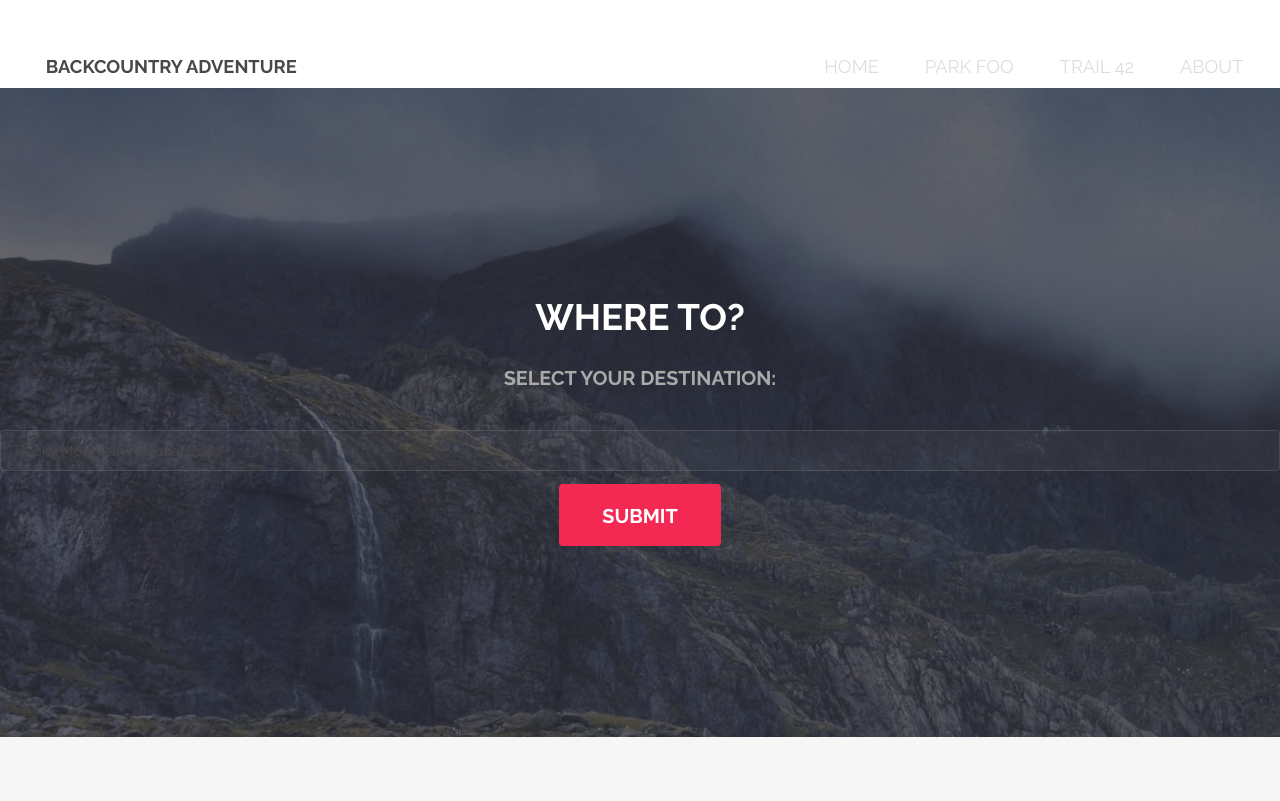
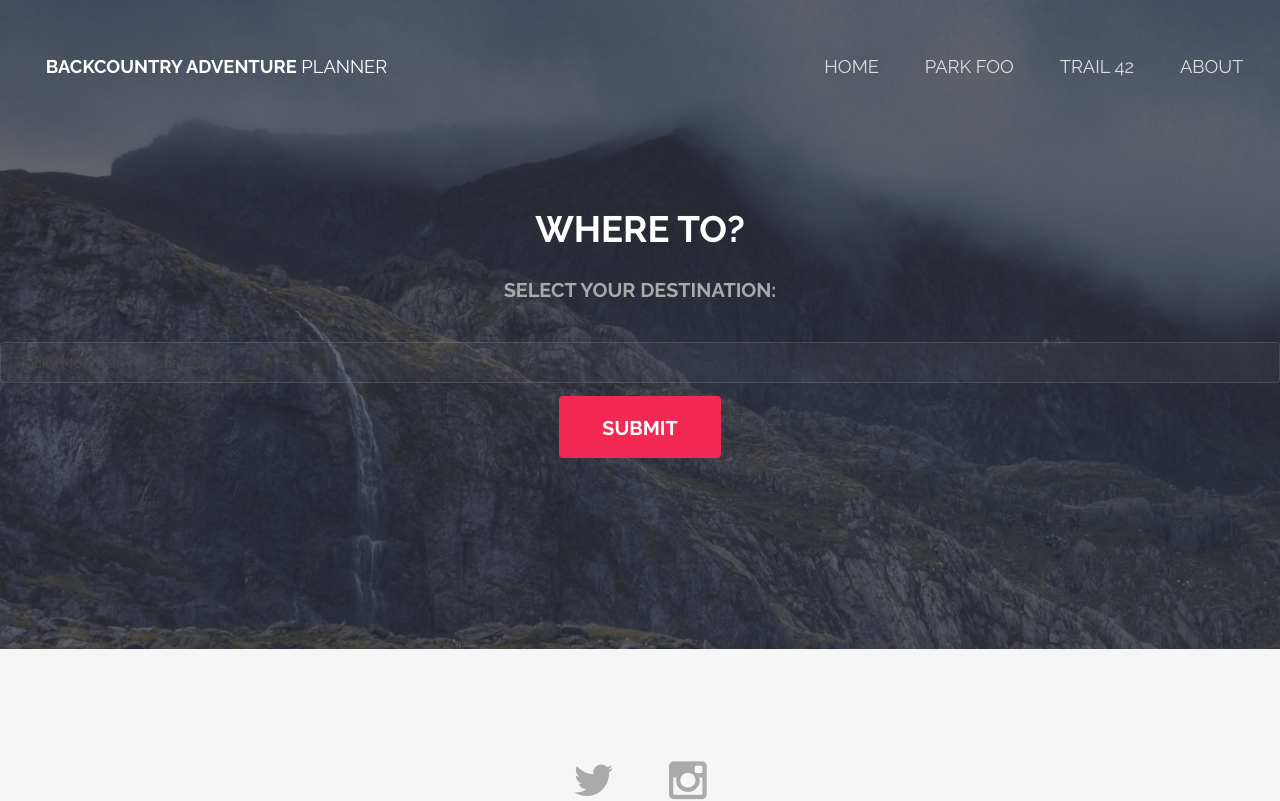
Before and after one commit to polarfoxgirl/backpacking_thing, a React (Create React App) app in the folder web-app/: page / in a window 1280 px wide. Shown: the top 801 px of the page. Built offline with nearby package versions, Linux system fonts and the light colour scheme; no server answers.

Commit message:
Fixed CSS issues with the landing page header

```diff
--- a/web-app/src/App.tsx
+++ b/web-app/src/App.tsx
@@ -4,29 +4,12 @@ import {
   BrowserRouter as Router,
   Switch,
   Route,
-  Link
 } from "react-router-dom";
 
 import AboutInfo from './components/AboutInfo'
 import ParkSelector from './components/ParkSelector'
 import ParkTrails from './components/ParkTrails'
 import TrailDetails from './components/TrailDetails'
-
-function Header() {
-  return (
-    <header id="header" className="alt">
-      <h1><strong>Backcountry Adventure</strong> Planner</h1>
-      <nav id="nav">
-        <ul>
-          <li><Link to="/">Home</Link></li>
-          <li><Link to="/park/Foo">Park Foo</Link></li>
-          <li><Link to="/trail/42">Trail 42</Link></li>
-          <li><Link to="/about">About</Link></li>
-        </ul>
-      </nav>
-    </header>
-  );
-}
 
 function Footer() {
   return (
@@ -47,7 +30,7 @@ function Footer() {
 }
 
 function App() {
-  const [currentMessage, setCurrentMessage] = useState(0);
+  const [currentMessage, setCurrentMessage] = useState("foo");
 
   useEffect(() => {
     fetch('/message').then(res => res.json()).then(data => {
@@ -55,27 +38,15 @@ function App() {
     });
   }, []);
 
-  const [currentTime, setCurrentTime] = useState(0);
-
-  useEffect(() => {
-    fetch('/time').then(res => res.json()).then(data => {
-      setCurrentTime(data.time);
-    });
-  }, []);
-
   return (
     <Router>
-      <div>
-        <Header/>
-
-        <section>
+      <div >
         <Switch>
           <Route path="/park/:name" component={ParkTrails} />
           <Route path="/trail/:tid" component={TrailDetails} />
           <Route path="/about" component={AboutInfo} />
           <Route path="/"component={ParkSelector} />
         </Switch>
-        </section>
 
         <Footer />
       </div>
--- a/web-app/src/assets/css/main.css
+++ b/web-app/src/assets/css/main.css
@@ -2797,7 +2797,7 @@
 		top: 0;
 		width: 100%;
 		z-index: 10000;
-		z-index: 10001;
+    z-index: 10001;
 	}
 
 		#header h1 {
@@ -2891,7 +2891,7 @@
 				top: 2em;
 			}
 
-				#header.alt h1 a {
+				#header.alt h1 strong {
 					color: #FFF;
 				}
 
--- a/web-app/src/components/AboutInfo.tsx
+++ b/web-app/src/components/AboutInfo.tsx
@@ -2,9 +2,13 @@ import React from 'react'
 import { RouteComponentProps } from "react-router-dom";
 import pic01 from '../assets/images/pic01.jpg';
 
+import AltHeader from './AltHeader'
+
 class AboutInfo extends React.Component<RouteComponentProps> {
   render() {
     return (
+      <div>
+        <AltHeader isLanding={false} />
         <section id="main" className="wrapper">
           <div className="container">
 
@@ -20,6 +24,7 @@ class AboutInfo extends React.Component<RouteComponentProps> {
 
           </div>
         </section>
+      </div>
     );
   }
 }
--- /dev/null
+++ b/web-app/src/components/AltHeader.tsx
@@ -0,0 +1,25 @@
+import React, { useState, useEffect } from 'react'
+import {
+  Link
+} from "react-router-dom";
+
+
+function AltHeader(props : {isLanding: boolean}) {
+
+  let cssName = props.isLanding ? "alt" : "";
+  return (
+    <header id="header" className={cssName}>
+      <h1><strong>Backcountry Adventure</strong> Planner</h1>
+      <nav id="nav">
+        <ul>
+          <li><Link to="/">Home</Link></li>
+          <li><Link to="/park/Foo">Park Foo</Link></li>
+          <li><Link to="/trail/42">Trail 42</Link></li>
+          <li><Link to="/about">About</Link></li>
+        </ul>
+      </nav>
+    </header>
+  );
+}
+
+export default AltHeader;
--- a/web-app/src/components/ParkSelector.tsx
+++ b/web-app/src/components/ParkSelector.tsx
@@ -3,10 +3,14 @@ import {
     Redirect,
   } from "react-router-dom";
 
+import AltHeader from './AltHeader'
+
 type ParkSelectState = {
   parkName: string,
   redirect: boolean,
 }
+
+const IS_LANDING_CLASS = "landing";
 
 class ParkSelectForm extends React.Component<{}, ParkSelectState> {
   constructor(props: {}) {
@@ -25,6 +29,15 @@ class ParkSelectForm extends React.Component<{}, ParkSelectState> {
   handleSubmit(event:  React.FormEvent<HTMLFormElement>) {
     this.setState({redirect: true});
     event.preventDefault();
+  }
+
+  componentDidMount() {
+const IS_LANDING_CLASS = "landing";
+    document.body.classList.add(IS_LANDING_CLASS);
+  }
+
+  componentWillUnmount() {
+    document.body.classList.remove(IS_LANDING_CLASS);
   }
 
   render() {
@@ -48,14 +61,16 @@ class ParkSelectForm extends React.Component<{}, ParkSelectState> {
   }
 }
 
-
 class ParkSelector extends React.Component {
     render() {
         return (
-          <section id="banner">
-            <h2>Where to?</h2>
-            <ParkSelectForm/>
-          </section>
+          <div>
+            <AltHeader isLanding={true} />
+            <section id="banner">
+              <h2>Where to?</h2>
+              <ParkSelectForm/>
+            </section>
+          </div>
         );
     }
 }
--- a/web-app/src/components/ParkTrails.tsx
+++ b/web-app/src/components/ParkTrails.tsx
@@ -1,16 +1,21 @@
 import React from 'react'
 import { RouteComponentProps } from "react-router-dom";
+
+import AltHeader from './AltHeader'
 
 type ParkParams = { name: string };
 
 class ParkTrails extends React.Component<RouteComponentProps<ParkParams>> {
   render() {
     return (
-      <section id="main" className="wrapper">
-        <div className="container">
-          <p>Here will be list of trails for the park #{this.props.match.params.name}</p>
-        </div>
-      </section>
+      <div>
+        <AltHeader isLanding={false} />
+        <section id="main" className="wrapper">
+          <div className="container">
+            <p>Here will be list of trails for the park #{this.props.match.params.name}</p>
+          </div>
+        </section>
+      </div>
     );
   }
 }
--- a/web-app/src/components/TrailDetails.tsx
+++ b/web-app/src/components/TrailDetails.tsx
@@ -1,16 +1,21 @@
 import React from 'react'
 import { RouteComponentProps } from "react-router-dom";
+
+import AltHeader from './AltHeader'
 
 type TrailParams = { tid: string };
 
 class TrailDetails extends React.Component<RouteComponentProps<TrailParams>> {
   render() {
     return (
-      <section id="main" className="wrapper">
-        <div className="container">
-          <p>Here will be some trail info about trail config #{this.props.match.params.tid}</p>
-        </div>
-      </section>
+      <div>
+        <AltHeader isLanding={false} />
+        <section id="main" className="wrapper">
+          <div className="container">
+            <p>Here will be some trail info about trail config #{this.props.match.params.tid}</p>
+          </div>
+        </section>
+      </div>
     );
   }
 }
```
Lines whose indentation alone changed are shown as unchanged.
